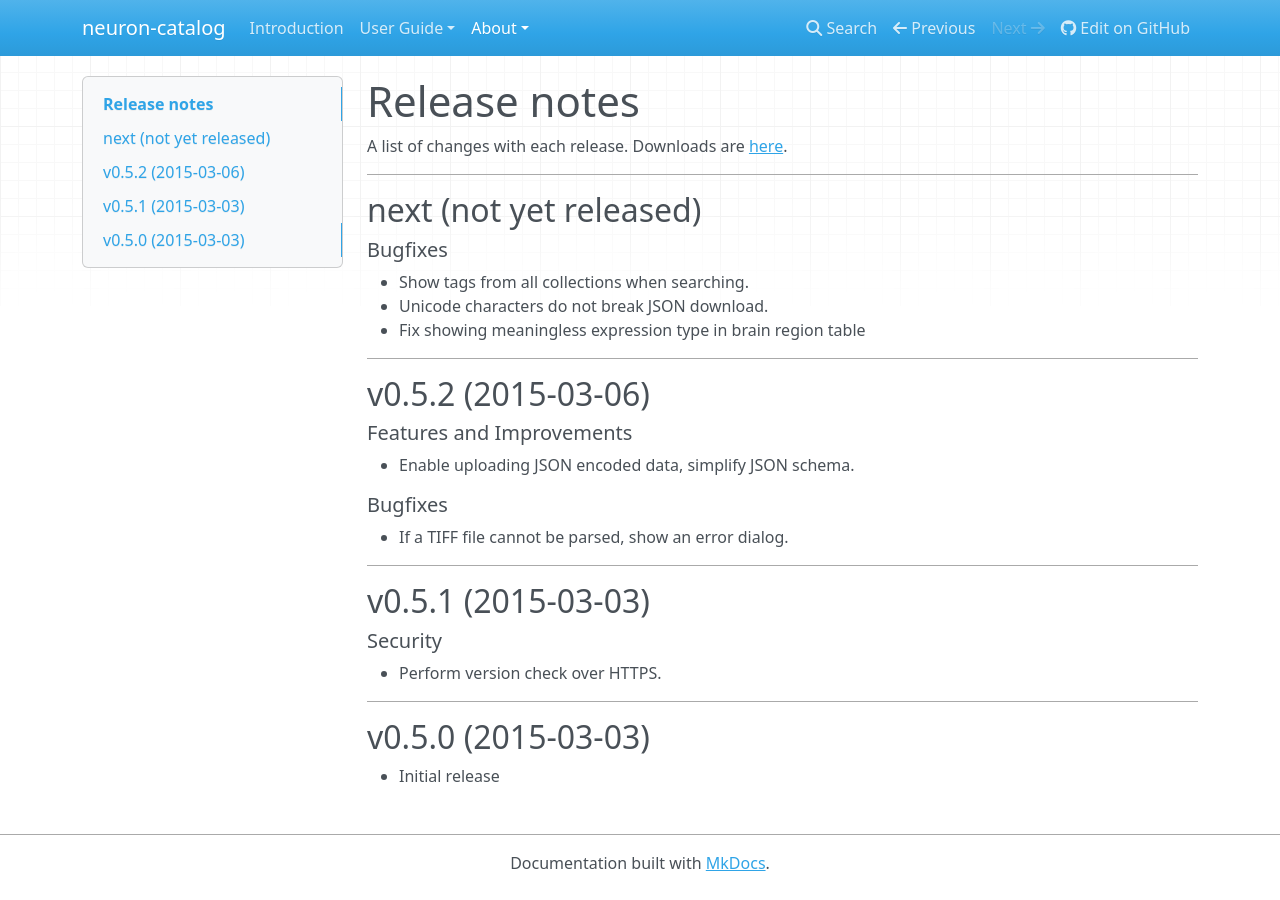
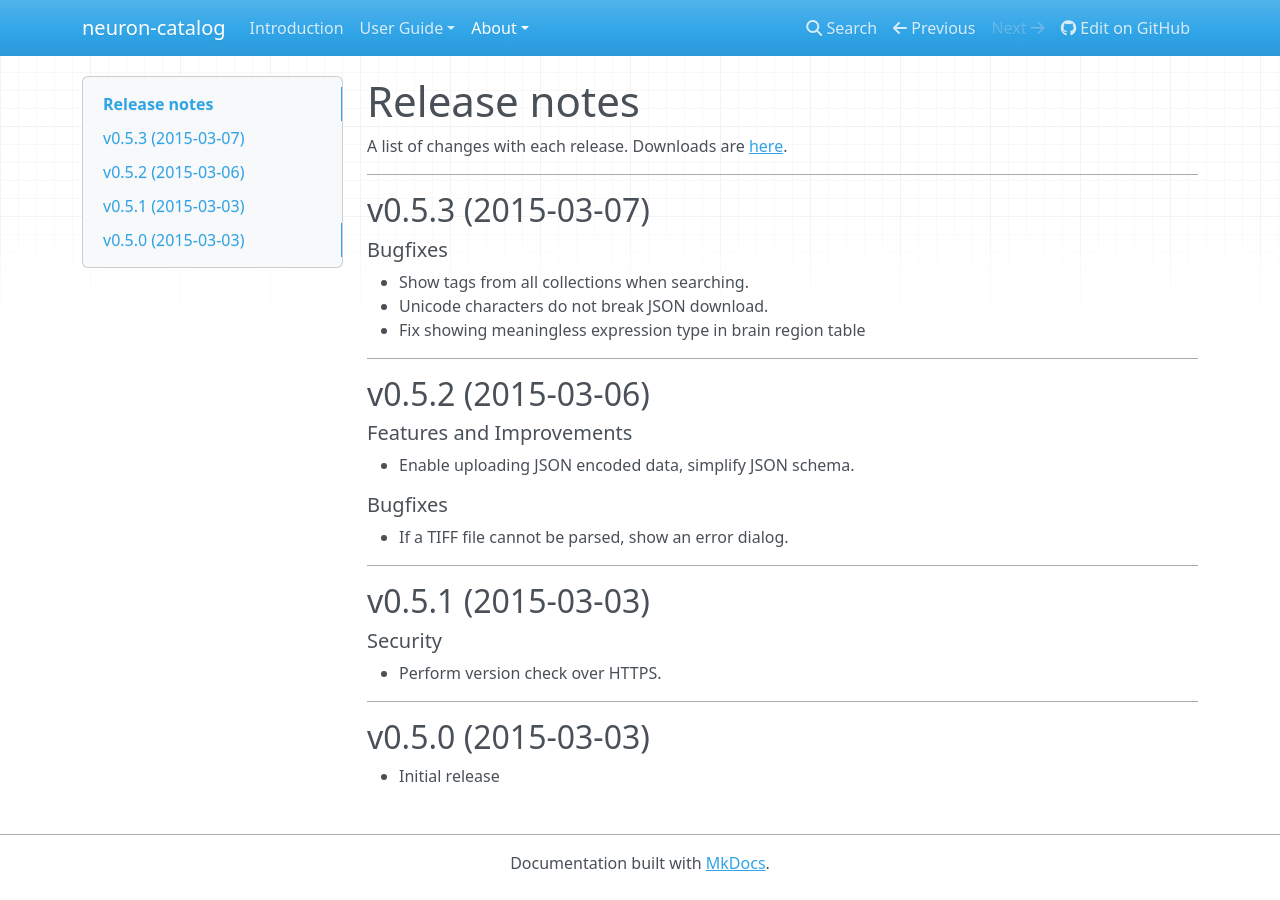
Before and after one commit to strawlab/neuron-catalog, an MkDocs documentation site: the page built from docs/release-notes.md, in a window 1280 px wide. Built offline with MkDocs 1.6.1, drawn with Linux system fonts in a browser that asks for light colours; nearby versions of some CDN libraries; old or Windows-style settings are respelled for this version of MkDocs.

Commit message:
bump version for release

```diff
--- a/docs/release-notes.md
+++ b/docs/release-notes.md
@@ -5,7 +5,7 @@ A list of changes with each release. Downloads are
 
 ---
 
-## next (not yet released)
+## v0.5.3 (2015-03-07)
 
 ##### Bugfixes
 
```
Also changed, not shown: 1 other file.
